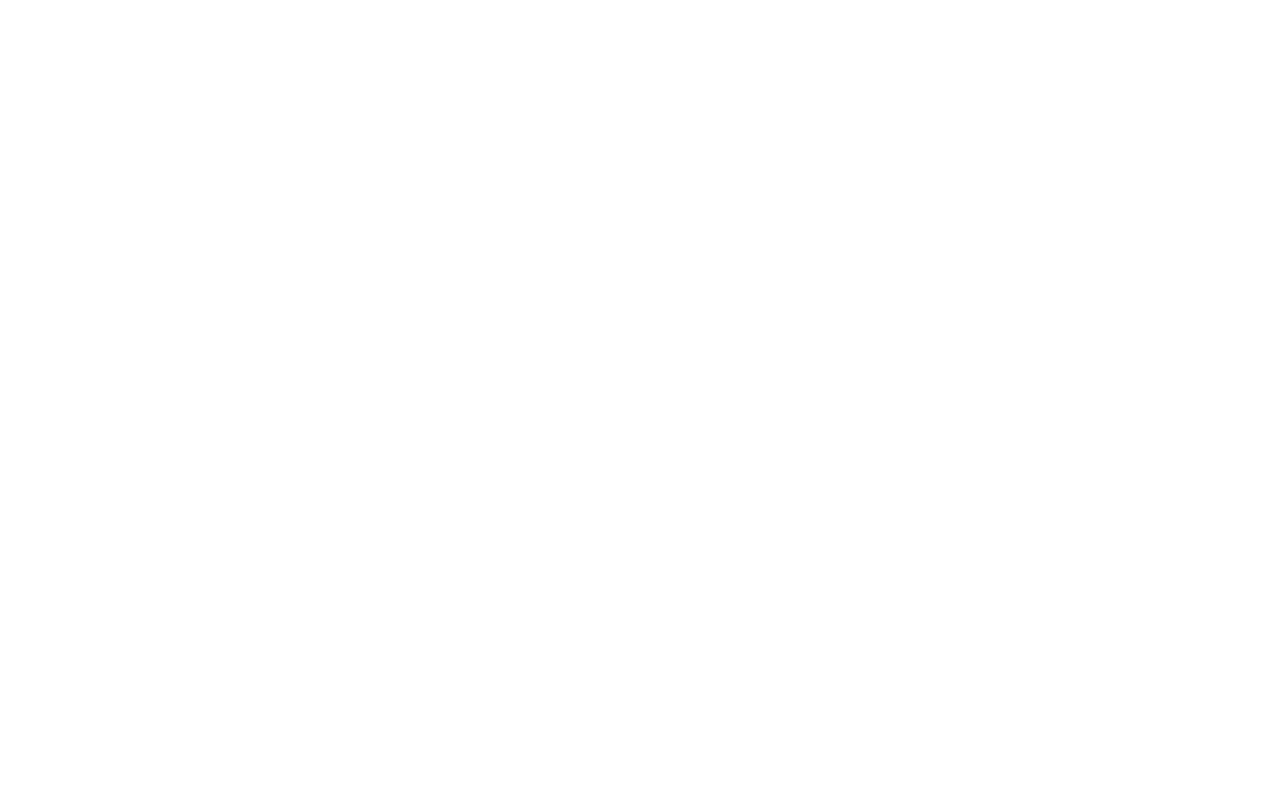
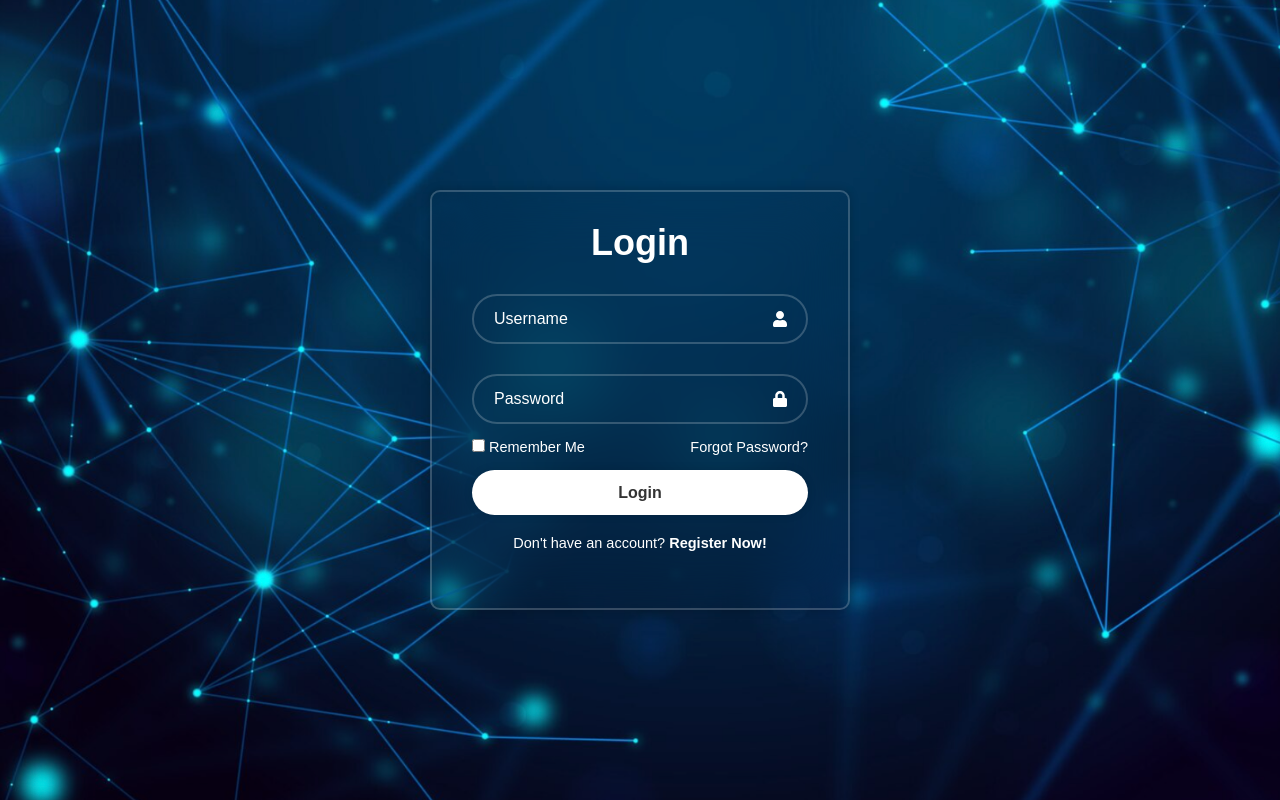
Before and after one commit to Nathaniel-github/LineWaiter, a React (Create React App) app in the folder LineWaiter/line-waiter/: page /login in a window 1280 px wide. Before the commit this address had no page. Built offline with nearby package versions, Linux system fonts and the light colour scheme.

Commit message:
added login and signup pages, and create listing page

```diff
--- a/LineWaiter/line-waiter/package.json
+++ b/LineWaiter/line-waiter/package.json
@@ -18,6 +18,7 @@
     "react": "^18.2.0",
     "react-bootstrap": "^2.10.1",
     "react-dom": "^18.2.0",
+    "react-icons": "^5.0.1",
     "react-router-dom": "^6.22.3",
     "react-scripts": "5.0.1",
     "sort-by": "^1.2.0",
--- a/LineWaiter/line-waiter/src/App.js
+++ b/LineWaiter/line-waiter/src/App.js
@@ -4,12 +4,17 @@ import { BrowserRouter, Routes, Route } from 'react-router-dom'
 import Home from './pages/home'
 import Navbar from './components/navbar'
 import CreateListing from './pages/createlisting'
+import LoginForm from './pages/login'
+import SignupForm from "./pages/signup";
 
 function App() {
+
 
     return (
     <BrowserRouter>
       <Routes>
+          <Route path="/login" element={<LoginForm />} />
+          <Route path="/signup" element={<SignupForm />} />
           <Route path="/" element={<Navbar />}>
             <Route path="/home" element={<Home />} />
             <Route path="/create-listing" element={<CreateListing />} />
--- a/LineWaiter/line-waiter/src/components/listing.css
+++ b/LineWaiter/line-waiter/src/components/listing.css
@@ -2,7 +2,8 @@
     display: flex;
     flex-wrap: wrap;
     background-color: #151E3F;
-    margin:2%
+    margin-bottom:2%;
+    margin-left: 5%;
 }
 
 .listing {
@@ -11,8 +12,8 @@
     padding-left: 20%;
     padding-right: 20%;
     background: #F6F5AE;
-    width: auto;
-    height: auto;
+    width: 16rem;
+    height: 17rem;
     border-radius: 15%;
 
 }
--- a/LineWaiter/line-waiter/src/components/navbar.css
+++ b/LineWaiter/line-waiter/src/components/navbar.css
@@ -5,13 +5,15 @@
     justify-content: space-between;
     background: #000;
     color: #fff;
-    padding: 20px 7%;
+    padding: 20px 0; /* Adjust padding as needed */
 }
 
 ul {
     flex: 1;
     list-style: none;
     text-align: center;
+    padding: 0;
+    margin: 0;
 }
 
 ul li {
@@ -21,6 +23,11 @@ ul li {
     cursor: pointer;
 }
 
-a:visited {
+a {
     color: white;
+    text-decoration: none;
 }
+
+a:hover {
+    text-decoration: underline;
+}
--- a/LineWaiter/line-waiter/src/pages/createlisting.jsx
+++ b/LineWaiter/line-waiter/src/pages/createlisting.jsx
@@ -5,9 +5,12 @@ import Box from '@mui/material/Box';
 
 const CreateListing = () => {
   const [formData, setFormData] = useState({
-    name: '',
-    email: '',
-    message: ''
+    title: '',
+    location: '',
+    time: '',
+    duration: '',
+    price: '',
+    description: ''
   });
 
   const handleChange = (e) => {
--- a/LineWaiter/line-waiter/src/pages/login.css
+++ /dev/null
@@ -1,63 +0,0 @@
-@import url('https://fonts.googleapis.com/css2?family=Poppins:wght@400;600;700&display=swap');
-
-* {
-    margin: 0;
-    padding: 0;
-    box-sizing: border-box;
-}
-
-body {
-    font-family: 'Poppins', sans-serif;
-    -webkit-font-smoothing: antialiased;
-    -moz-osx-font-smoothing: grayscale;
-    display: flex;
-    justify-content: center;
-    align-items: center;
-    min-height: 100vh;
-    background: seagreen;
-}
-
-code {
-    font-family: source-code-pro, Menlo, Monaco, Consolas, 'Courier New', monospace;
-}
-
-.wrapper {
-    width: 420px;
-    background: slateblue;
-    color: #fff;
-}
-
-.wrapper h1 {
-    font-size: 36px;
-    text-align: center;
-}
-
-.wrapper .input-box {
-    position: relative;
-    width: 100%;
-    height: 50px;
-    background: salmon;
-    margin: 30px 0;
-}
-
-.input-box input {
-    width: 100%;
-    height: 100%;
-    background: transparent;
-    border: none;
-    outline: none;
-    border: 2px solid rgba(255, 255, 255, 0.2);
-    border-radius: 40px;
-}
-
-.input-box input::placeholder {
-    color: #fff;
-}
-
-.input-box .icon {
-    position: absolute;
-    right: 20px;
-    top: 50%;
-    transform: translateY(-50%);
-    font-size: 16px;
-}
--- a/LineWaiter/line-waiter/src/pages/login.jsx
+++ b/LineWaiter/line-waiter/src/pages/login.jsx
@@ -1,35 +1,57 @@
-import React from 'react'
-import {Link} from 'react-router-dom'
-import './login.css'
-import { FaUser, FaLock } from 'react-icons/fa'
+import React, { useState } from 'react';
+import { Link } from 'react-router-dom';
+import styles from './login.module.css';
+import {FaLock, FaUser} from "react-icons/fa"; // Import CSS module
 
 const LoginForm = () => {
+  const [username, setUsername] = useState('');
+  const [password, setPassword] = useState('');
+
+  const handleChangeUsername = (e) => {
+    setUsername(e.target.value);
+  };
+
+  const handleChangePassword = (e) => {
+    setPassword(e.target.value);
+  };
+
+  const handleSubmit = (e) => {
+    e.preventDefault();
+    let data = {
+      username: username,
+      password: password,
+    };
+    console.log(data);
+  };
+
   return (
-        <div className="wrapper">
+    <div className={styles.login}> {/* Use className from CSS module */}
+      <div className={styles.wrapper}> {/* Use className from CSS module */}
         <form action="">
           <h1>Login</h1>
-                <div className="input-box">
-                    <input type="text" placeholder="Username" required />
-                    <FaUser className="icon"/>
+          <div className={styles['input-box']}> {/* Use className from CSS module */}
+            <input type="text" onChange={handleChangeUsername} placeholder="Username" required />
+            <FaUser className={styles.icon} />
           </div>
-                <div className="input-box">
-                    <input type="password" placeholder="Password" required />
-                    <FaLock className="icon"/>
+          <div className={styles['input-box']}> {/* Use className from CSS module */}
+            <input type="password" onChange={handleChangePassword} placeholder="Password" required />
+            <FaLock className={styles.icon} />
           </div>
 
-                <div className="remember-forgot">
+          <div className={styles['remember-forgot']}> {/* Use className from CSS module */}
             <label><input type="checkbox" />Remember Me</label>
             <Link to="#">Forgot Password?</Link>
           </div>
 
-                <button type="submit">Login</button>
+          <button type="submit" onClick={handleSubmit}>Login</button>
 
-                <div className="register-link">
-                    <p>Don't have an account?<Link to="signup">Register Now!</Link></p>
+          <div className={styles['register-link']}> {/* Use className from CSS module */}
+            <p>Don't have an account? <Link to="/signup">Register Now!</Link></p>
           </div>
         </form>
       </div>
-    )
-}
+    </div>
+  );
+};
 
-export default Login;
+export default LoginForm;
--- /dev/null
+++ b/LineWaiter/line-waiter/src/pages/login.module.css
@@ -0,0 +1,115 @@
+/* login.module.css */
+
+.login {
+  font-family: 'Poppins', sans-serif;
+  -webkit-font-smoothing: antialiased;
+  -moz-osx-font-smoothing: grayscale;
+  display: flex;
+  justify-content: center;
+  align-items: center;
+  min-height: 100vh;
+  background: seagreen;
+  background: url('../assets/login.png') no-repeat;
+  background-size: cover;
+  background-position: center;
+}
+
+.wrapper {
+  width: 420px;
+  height: 420px;
+  background: transparent;
+  border: 2px solid rgba(255, 255, 255, 0.2);
+  backdrop-filter: blur(30px);
+  box-shadow: 0 0 10px rgba(0, 0, 0, 0.2);
+  color: #fff;
+  border-radius: 10px;
+  padding: 30px 40px;
+}
+
+.wrapper h1 {
+  font-size: 36px;
+  text-align: center;
+}
+
+.wrapper .input-box {
+  position: relative;
+  width: 100%;
+  height: 50px;
+  background: transparent;
+  margin: 30px 0;
+}
+
+.wrapper .input-box input {
+  width: 100%;
+  height: 100%;
+  background: transparent;
+  outline: none;
+  border: 2px solid rgba(255, 255, 255, 0.2);
+  border-radius: 40px;
+  font-size: 16px;
+  color: #fff;
+  padding: 20px 45px 20px 20px;
+}
+
+.wrapper .input-box input::placeholder {
+  color: #fff;
+}
+
+.wrapper .input-box .icon {
+  position: absolute;
+  right: 20px;
+  top: 50%;
+  transform: translateY(-50%);
+  font-size: 16px;
+}
+
+.wrapper .remember-forgot {
+  display: flex;
+  justify-content: space-between;
+  font-size: 14.5px;
+  margin: -15px 0 15px;
+}
+
+.wrapper .remember-forgot label input {
+  accent-color: #fff;
+  margin-right: 4px;
+}
+
+.wrapper .remember-forgot a {
+  color: #fff;
+  text-decoration: none;
+}
+
+.wrapper .remember-forgot a:hover {
+  text-decoration: underline;
+}
+
+.wrapper button {
+  width: 100%;
+  height: 45px;
+  background: #fff;
+  border: none;
+  outline: none;
+  border-radius: 40px;
+  box-shadow: 0 0 10px rgba(0, 0, 0, .1);
+  cursor: pointer;
+  font-size: 16px;
+  color: #333;
+  font-weight: 700;
+}
+
+.wrapper .register-link {
+  font-size: 14.5px;
+  text-align: center;
+  margin: 20px 0 15px;
+}
+
+.wrapper .register-link p a {
+  color: #fff;
+  text-decoration: none;
+  font-weight: 600;
+}
+
+.wrapper .register-link p a:hover {
+  text-decoration: underline;
+}
--- /dev/null
+++ b/LineWaiter/line-waiter/src/pages/signup.jsx
@@ -0,0 +1,87 @@
+import React, {useEffect, useState} from 'react'
+import {Link} from 'react-router-dom'
+import './login.module.css'
+import { FaUser, FaLock } from 'react-icons/fa'
+
+const SignupForm = ( ) => {
+
+    const [username, setUsername] = useState('');
+
+    const [password, setPassword] = useState('');
+
+    const handleChangeUsername = (e) => {
+        const { name, value } = e.target;
+        setUsername(prevState => ({
+            ...prevState,
+            [name]: value
+        }));
+    };
+
+    const handleChangePassword = (e) => {
+        const { name, value } = e.target;
+        setPassword(prevState => ({
+            ...prevState,
+            [name]: value
+        }));
+    };
+
+    const handleSubmit = (e) => {
+        e.preventDefault();
+        let data = {
+            "username" : username,
+            "password" : password,
+        }
+        // Handle form submission logic here
+        console.log(data);
+    };
+
+    const handleLogin = () => {
+        const data = {
+            username: username,
+            password: password,
+        };
+
+        fetch('/api/users', {
+            method: 'POST',
+            headers: {
+                'Content-Type': 'application/json'
+            },
+            body: JSON.stringify(data)
+        }).then(response => {
+            // Check if the response is successful
+            if (response.ok) {
+                // Parse the response data as JSON
+                return response.json();
+            } else {
+                // Handle the error
+                throw new Error('Error: ' + response.status);
+            }
+        }).then(data => {
+            // Handle the response data
+            console.log('Response data:', data);
+        }).catch(error => {
+            // Handle any errors
+            console.error('Error:', error);
+        });
+    }
+
+    return (
+        <div className="wrapper">
+            <form action="">
+                <h1>Sign Up</h1>
+                <div className="input-box">
+                    <input type="text" onChange={handleChangeUsername} placeholder="Username" required />
+                    <FaUser className="icon"/>
+                </div>
+                <div className="input-box">
+                    <input type="password" onChange={handleChangePassword} placeholder="Password" required />
+                    <FaLock className="icon"/>
+                </div>
+
+                <button type="submit" onClick={handleSubmit}>Sign Up</button>
+            </form>
+        </div>
+    )
+}
+
+export default SignupForm;
```
Also changed, not shown: LineWaiter/line-waiter/src/assets/login.png (added), LineWaiter/line-waiter/src/pages/navbar.jsx (deleted), 1 other file (tests, documents, lock files or other folders). Lines whose indentation alone changed are shown as unchanged.
